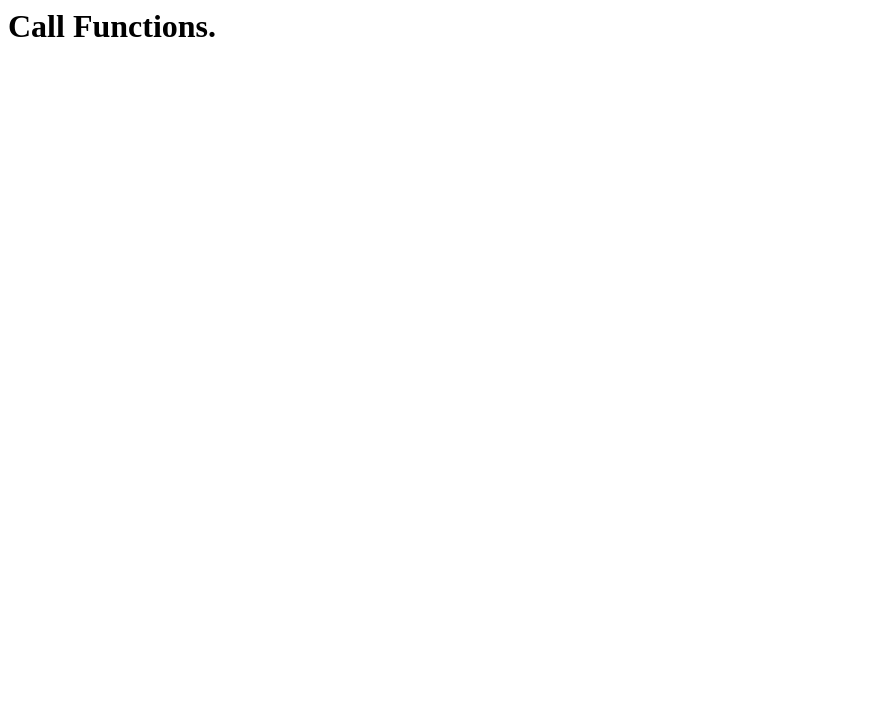
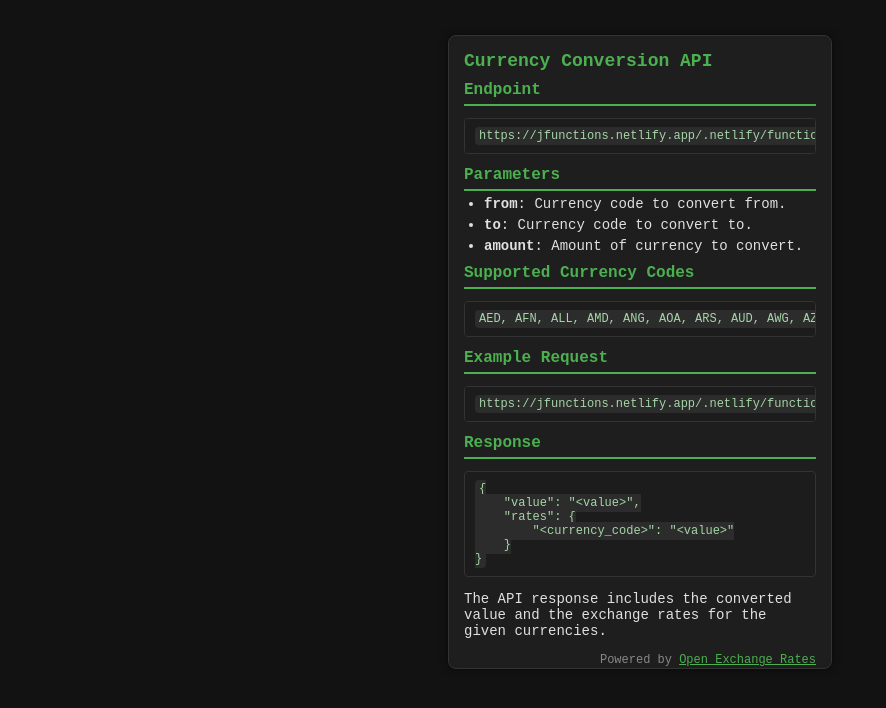
Before and after one commit to jebin2/apis, a website: page index.html in a window 1280 px wide. Shown: the whole page, without its empty margins (0-886 px from the left). Drawn offline with Linux system fonts and the light colour scheme.

Commit message:
style and doc added.

```diff
--- a/index.html
+++ b/index.html
@@ -1,3 +1,153 @@
-<h1>
-  Call Functions.
-</h1>
+<!DOCTYPE html>
+<html lang="en">
+
+<head>
+	<meta charset="UTF-8">
+	<meta name="viewport" content="width=device-width, initial-scale=1.0">
+	<title>Currency API</title>
+	<style>
+		body {
+			font-family: 'Courier New', Courier, monospace;
+			color: #e0e0e0;
+			background-color: #121212;
+			margin: 0;
+			padding: 0;
+		}
+
+		.container {
+			width: 30%;
+			margin: 20px auto;
+			padding: 15px;
+			transition: all 0.3s ease;
+		}
+
+		.card {
+			background: #1e1e1e;
+			border: 1px solid #333;
+			border-radius: 8px;
+			box-shadow: 0 0 8px rgba(0, 0, 0, 0.5);
+			padding: 15px;
+			font-size: 14px;
+			transition: all 0.3s ease;
+			cursor: pointer;
+		}
+
+		h1,
+		h2 {
+			color: #4caf50;
+			margin: 0;
+		}
+
+		h1 {
+			font-size: 18px;
+			margin-bottom: 10px;
+		}
+
+		h2 {
+			font-size: 16px;
+			border-bottom: 2px solid #4caf50;
+			padding-bottom: 5px;
+			margin-top: 10px;
+		}
+
+		code {
+			background: #2c2c2c;
+			padding: 2px 4px;
+			border-radius: 4px;
+			color: #a5d6a7;
+			font-size: 12px;
+		}
+
+		pre {
+			background: #1c1c1c;
+			padding: 10px;
+			border-radius: 4px;
+			border: 1px solid #333;
+			overflow-x: auto;
+			font-size: 12px;
+		}
+
+		ul {
+			padding-left: 20px;
+			margin: 5px 0;
+		}
+
+		li {
+			margin-bottom: 5px;
+		}
+
+		.note {
+			float: right;
+			font-size: 12px;
+			color: #888;
+		}
+
+		.card.expanded {
+			font-size: 20px;
+		}
+
+		.container.expanded {
+			width: 90%;
+		}
+	</style>
+</head>
+
+<body>
+	<div class="container">
+		<div class="card" id="apiCard">
+			<h1>Currency Conversion API</h1>
+
+			<h2>Endpoint</h2>
+			<pre><code>https://jfunctions.netlify.app/.netlify/functions/currency?from=&lt;currency_code&gt;&amp;to=&lt;currency_code&gt;&amp;amount=&lt;int&gt;</code></pre>
+
+			<h2>Parameters</h2>
+			<ul>
+				<li><strong>from</strong>: Currency code to convert from.</li>
+				<li><strong>to</strong>: Currency code to convert to.</li>
+				<li><strong>amount</strong>: Amount of currency to convert.</li>
+			</ul>
+
+			<h2>Supported Currency Codes</h2>
+			<pre><code>AED, AFN, ALL, AMD, ANG, AOA, ARS, AUD, AWG, AZN, BAM, BBD, BDT, BGN, BHD, BIF, BMD, BND, BOB, BRL, BSD, BTC, BTN, BWP, BYN, BYR, BZD, CAD, CDF, CHF, CLF, CLP, CNH, CNY, COP, CRC, CUC, CUP, CVE, CZK, DJF, DKK, DOP, DZD, EEK, EGP, ERN, ETB, EUR, FJD, FKP, GBP, GEL, GGP, GHS, GIP, GMD, GNF, GTQ, GYD, HKD, HNL, HRK, HTG, HUF, IDR, ILS, IMP, INR, IQD, IRR, ISK, JEP, JMD, JOD, JPY, KES, KGS, KHR, KMF, KPW, KRW, KWD, KYD, KZT, LAK, LBP, LKR, LRD, LSL, LYD, MAD, MDL, MGA, MKD, MMK, MNT, MOP, MRO, MRU, MTL, MUR, MVR, MWK, MXN, MYR, MZN, NAD, NGN, NIO, NOK, NPR, NZD, OMR, PAB, PEN, PGK, PHP, PKR, PLN, PYG, QAR, RON, RSD, RUB, RWF, SAR, SBD, SCR, SDG, SEK, SGD, SHP, SLL, SOS, SRD, SSP, STD, STN, SVC, SYP, SZL, THB, TJS, TMT, TND, TOP, TRY, TTD, TWD, TZS, UAH, UGX, USD, UYU, UZS, VES, VND, VUV, WST, XAF, XAG, XAU, XCD, XDR, XOF, XPD, XPF, XPT, YER, ZAR, ZMK, ZMW</code></pre>
+
+			<h2>Example Request</h2>
+			<pre><code>https://jfunctions.netlify.app/.netlify/functions/currency?from=USD&amp;to=EUR&amp;amount=100</code></pre>
+
+			<h2>Response</h2>
+			<pre><code>{
+    "value": "&lt;value&gt;",
+    "rates": {
+        "&lt;currency_code&gt;": "&lt;value&gt;"
+    }
+}</code></pre>
+			<p>The API response includes the converted value and the exchange rates for the given currencies.</p>
+			<div class="note">
+				Powered by <a href="https://openexchangerates.org/" style="color: #4caf50;">Open Exchange Rates</a>
+			</div>
+		</div>
+	</div>
+	<script>
+		// Function to toggle the card size
+		function toggleCardSize(card) {
+			card.classList.toggle('expanded');
+			card.parentElement.classList.toggle('expanded');
+		}
+
+		// Handle clicks on the card
+		document.getElementById('apiCard').addEventListener('click', function (event) {
+			event.stopPropagation(); // Prevent click from propagating to document
+			toggleCardSize(this);
+		});
+
+		// Handle clicks outside the card
+		document.addEventListener('click', function (event) {
+			const card = document.getElementById('apiCard');
+			if (card.classList.contains('expanded') && !card.contains(event.target)) {
+				card.classList.remove('expanded');
+				card.parentElement.classList.remove('expanded');
+			}
+		});
+	</script>
+</body>
+
+</html>
```
